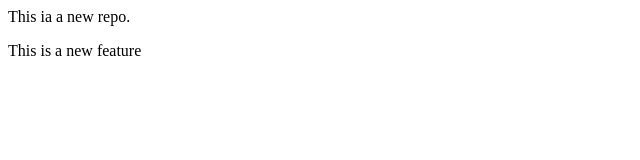
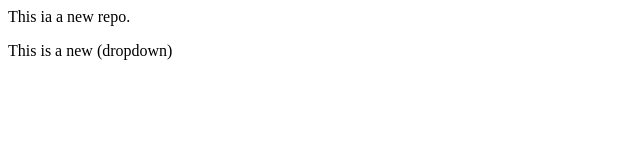
Before and after one commit to Kunal-Varshney/localrepo, a plain HTML site: page index.html in a window 1280 px wide. Shown: the full height of the page, 0-640 px from the left. Drawn offline with Linux system fonts and the light colour scheme.

Commit message:
Add Dropdown

```diff
--- a/index.html
+++ b/index.html
@@ -1,2 +1,2 @@
 <p>This ia a new repo.</p>
-<p>This is a new feature</p>
+<p>This is a new  (dropdown)</p>
```
